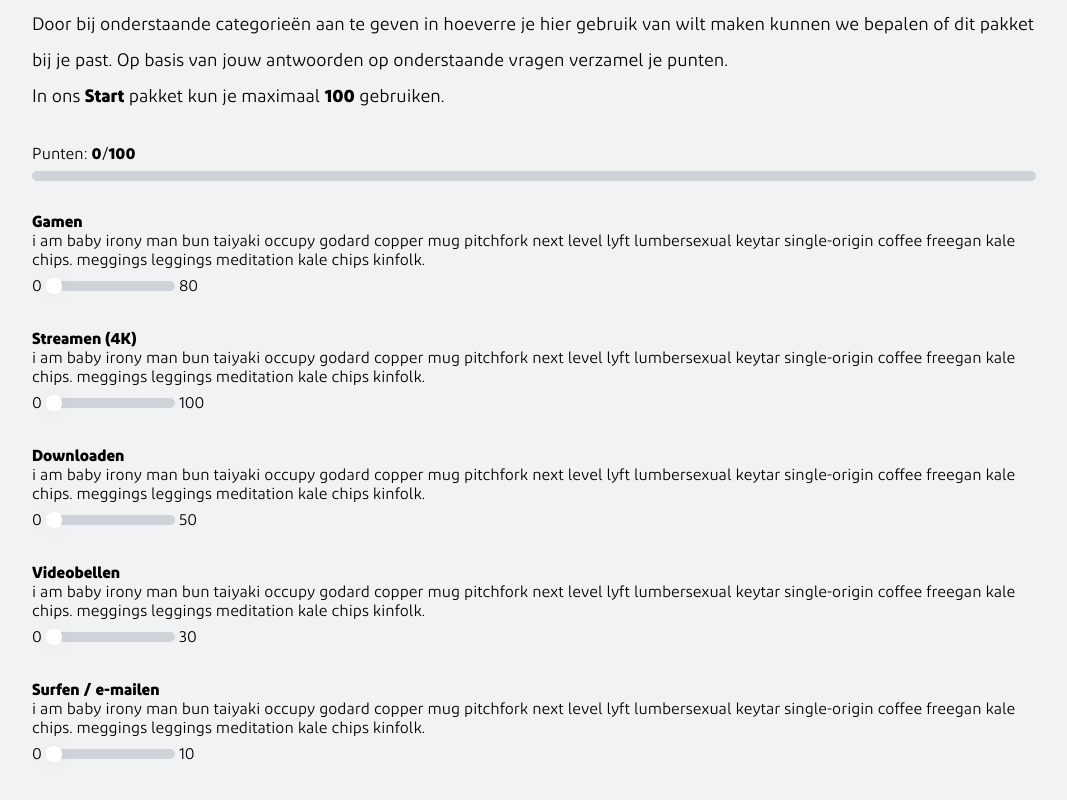
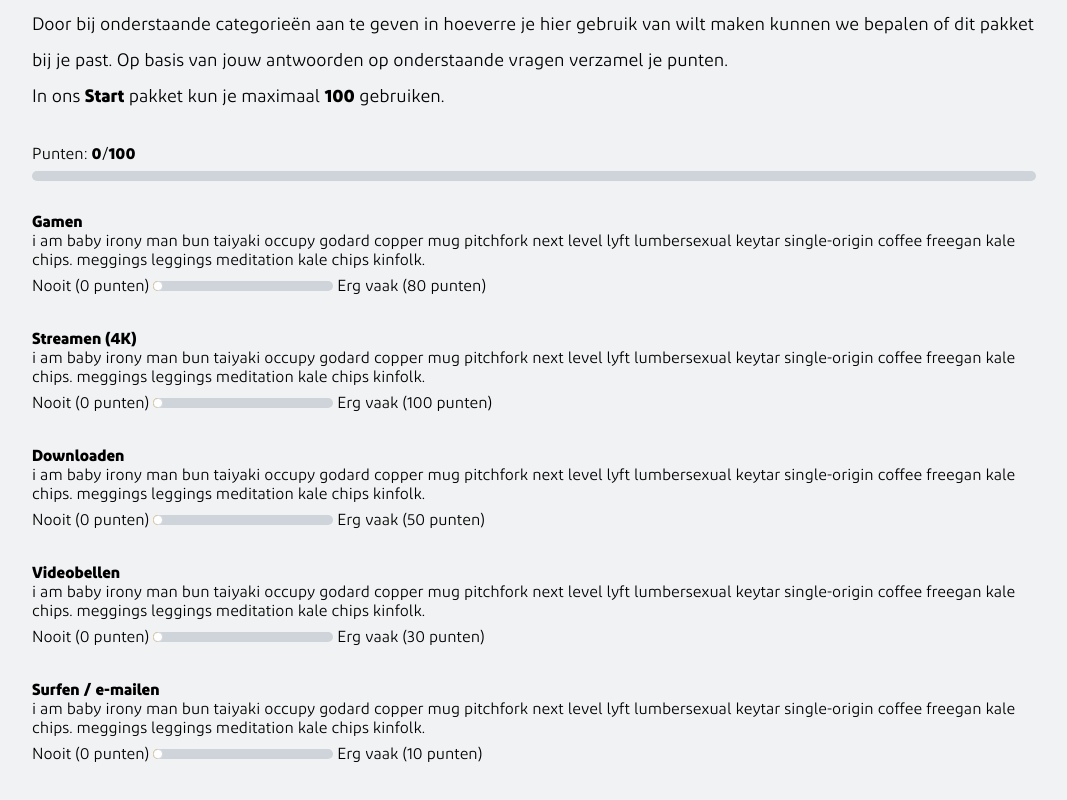
Before and after one commit to gerwinov/zg-point-distributer, a React (Create React App) app: page / in a window 1280 px wide. Shown: the part 672-1472 px from the top of the page, without its empty margins (106-1173 px from the left). Built offline with nearby package versions, Linux system fonts and the light colour scheme.

Commit message:
Added slider styling

```diff
--- a/src/components/slider/Slider.js
+++ b/src/components/slider/Slider.js
@@ -30,7 +30,7 @@ class Slider extends React.Component {
       <div>
         <label htmlFor={`slider-${this.props.name}`}><strong>{this.props.name}</strong></label>
         <p className={styles.description}>{this.props.description}</p>
-        0 <input
+        Nooit (0 punten) <input
           type="range"
           id={`slider-${this.props.name}`}
           className={styles.slider}
@@ -39,7 +39,7 @@ class Slider extends React.Component {
           max={this.props.max}
           step={this.props.max / 5}
           value={this.state.value}
-          onChange={this.handleInput} /> {this.props.max}
+          onChange={this.handleInput} /> Erg vaak ({this.props.max} punten)
       </div>
     );
   }
--- a/src/components/slider/Slider.module.scss
+++ b/src/components/slider/Slider.module.scss
@@ -4,21 +4,23 @@
 
 .slider {
   margin: 10px 0 40px;
+  width: 180px;
+  overflow: hidden;
+  border-radius: 8px;
 
   &::-webkit-slider-thumb {
     appearance: none;
-    height: 16px;
-    width: 16px;
+    height: 10px;
+    width: 10px;
     border-radius: 45%;
     background: var(--white);
+    border: 1px solid var(--silver-85);
     cursor: pointer;
-    margin-top: -3px;
-    box-shadow: 0 0 25px 0 rgba(0, 0, 0, 0.07);
+    box-shadow: -180px 0 0 175px var(--orange);
   }
 
   &::-webkit-slider-runnable-track {
     background-color: var(--silver-85);
-    border-radius: 8px;
     height: 10px;
   }
 }
--- a/src/index.scss
+++ b/src/index.scss
@@ -86,11 +86,12 @@ button {
 }
 
 input[type=range] {
-  -webkit-appearance: none;
+  appearance: none;
   background: transparent;
 
+  &::-webkit-slider-runnable-track,
   &::-webkit-slider-thumb {
-    -webkit-appearance: none;
+    appearance: none;
   }
 
   &:focus {
```
